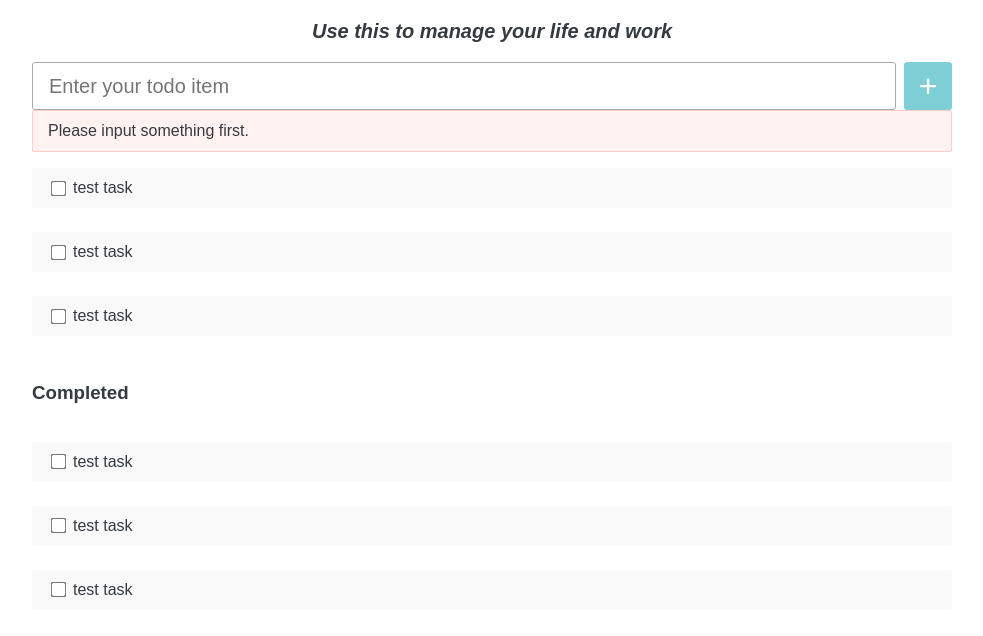
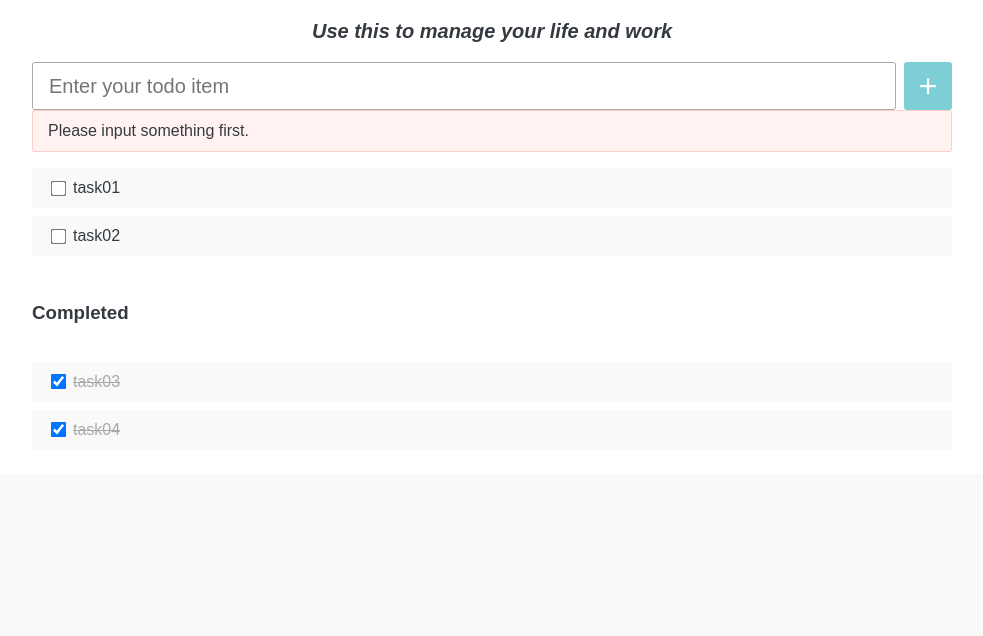
Before and after one commit to Fanny-Yuan/Todo_Vue, a Vue app in the folder todo.vue/: page / in a window 1280 px wide. Shown: the top 636 px of the page, without its empty margins (148-1131 px from the left). Built offline with nearby package versions, Linux system fonts and the light colour scheme.

Commit message:
feat: render data

```diff
--- a/todo.vue/src/App.vue
+++ b/todo.vue/src/App.vue
@@ -2,8 +2,8 @@
   <main>
     <h1 className="slogan">Use this to manage your life and work</h1>
     <AddTodo />
-    <TodoList />
-    <CompletedList />
+    <TodoList :todos="todos"/>
+    <CompletedList :todos="todos"/>
   </main>
 </template>
 
@@ -18,7 +18,18 @@ export default {
     AddTodo,
     TodoList,
     CompletedList
-}
+  },
+  data() {
+    return {
+      //由于todos是MyHeader组件和MyFooter组件都在使用，所以放在App中（状态提升）
+      todos:[
+        {id:'1',title:'task01',done:false},
+        {id:'2',title:'task02',done:false},
+        {id:'3',title:'task03',done:true},
+        {id:'4',title:'task04',done:true}
+      ]
+    }
+  },
 }
 </script>
 
--- a/todo.vue/src/components/CompletedList.vue
+++ b/todo.vue/src/components/CompletedList.vue
@@ -1,8 +1,12 @@
 <template>
     <h3>Completed</h3>
-    <TodoItem />
-    <TodoItem />
-    <TodoItem />
+    <ul class="completed-list">
+    <TodoItem
+        v-for="todoObj in completedTask"
+        :key="todoObj.id"
+        :todo="todoObj"
+    />
+  </ul>
 </template>
 
 <script>
@@ -10,8 +14,12 @@ import TodoItem from './TodoItem.vue';
 
 export default {
   name: 'CompletedList',
-  components: {
-    TodoItem
-}
+  components: {TodoItem},
+  props:["todos"],
+  computed:{
+    completedTask(){
+      return this.todos.filter((task)=>task.done);
+    }
+  }
 }
 </script>
--- a/todo.vue/src/components/TodoItem.vue
+++ b/todo.vue/src/components/TodoItem.vue
@@ -1,10 +1,17 @@
 <template>
     <li>
-      <input type="checkbox" :checked=false />
-      <label data-id={id}>test task</label>
+      <input type="checkbox" :checked="todo.done" />
+      <label data-id={id}>{{todo.title}}</label>
       <i class="bi-trash" data-id={id} ></i>
     </li>
 </template>
+
+<script>
+  export default {
+    name:"TodoItem",
+    props:["todo"],
+  }
+</script>
 
 <style>
 body,
--- a/todo.vue/src/components/TodoList.vue
+++ b/todo.vue/src/components/TodoList.vue
@@ -1,7 +1,12 @@
 <template>
-    <TodoItem />
-    <TodoItem />
-    <TodoItem />
+  <ul class="todo-list">
+    <TodoItem
+      v-for="todoObj in todoTask"
+			:key="todoObj.id"
+			:todo="todoObj"
+    />
+  </ul>
+
 </template>
 
 <script>
@@ -9,8 +14,12 @@ import TodoItem from './TodoItem.vue';
 
 export default {
   name: 'TodoList',
-  components: {
-    TodoItem
-}
+  components: {TodoItem},
+  props:["todos"],
+  computed:{
+    todoTask(){
+      return this.todos.filter((task)=>!task.done);
+    }
+  }
 }
 </script>
```
